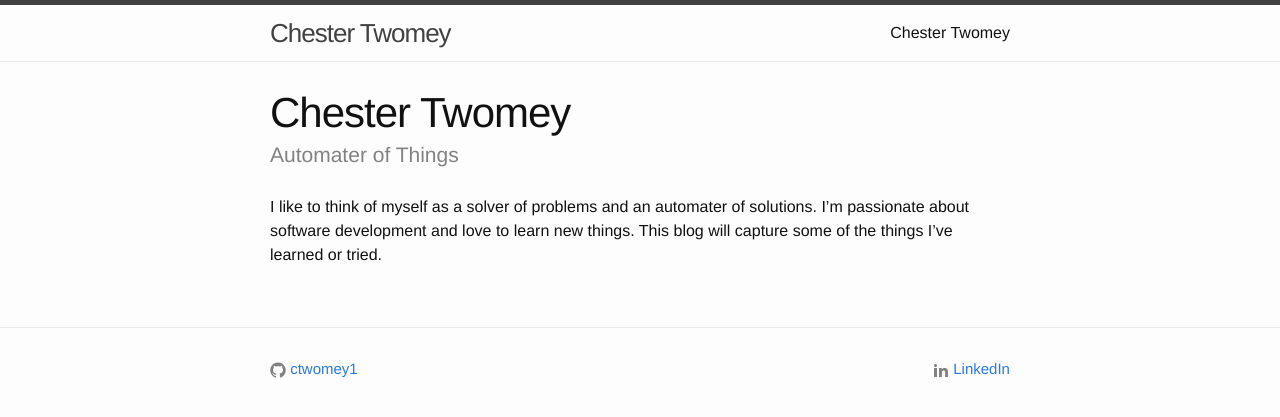
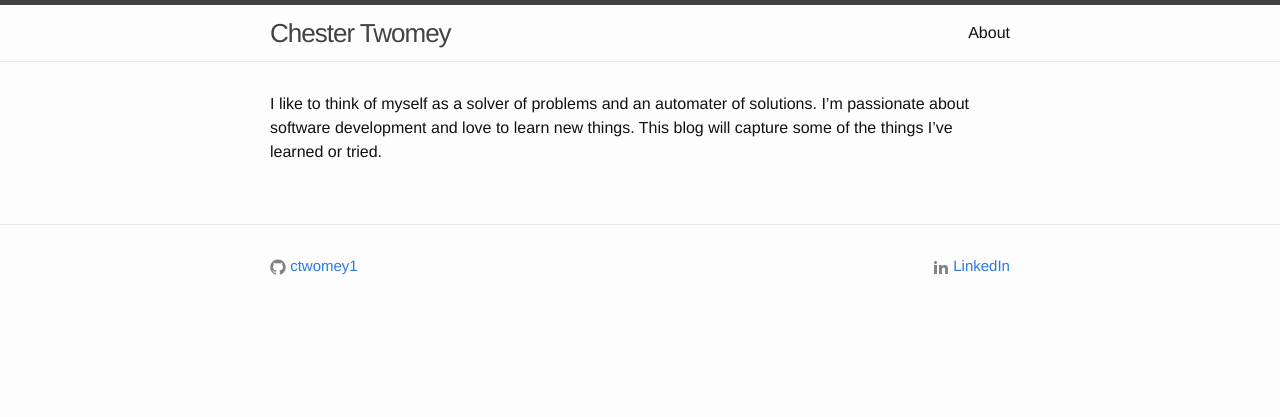
Before and after one commit to catwomey/catwomey.github.io, a Jekyll site: the page built from about.md, in a window 1280 px wide. Shown: the top 417 px of the page. Built offline with Jekyll 4.4.1, drawn with Linux system fonts in a browser that asks for light colours.

Commit message:
changing page name from name to generic about, removing title and subtitle from default view

```diff
--- a/_layouts/page.html
+++ b/_layouts/page.html
@@ -2,11 +2,6 @@
 layout: default
 ---
 <div class="post">
-
-  <header class="post-header">
-    <h1 class="post-title">{{ page.title }}</h1>
-    <h2 class="post-sub-title">{{ page.subtitle }}</h2>
-  </header>
 
   <article class="post-content">
     {{ content }}
--- a/about.md
+++ b/about.md
@@ -1,7 +1,6 @@
 ---
 layout: page
-title: Chester Twomey
-subtitle: Automater of Things
+title: About
 permalink: /about/
 ---
 
```
